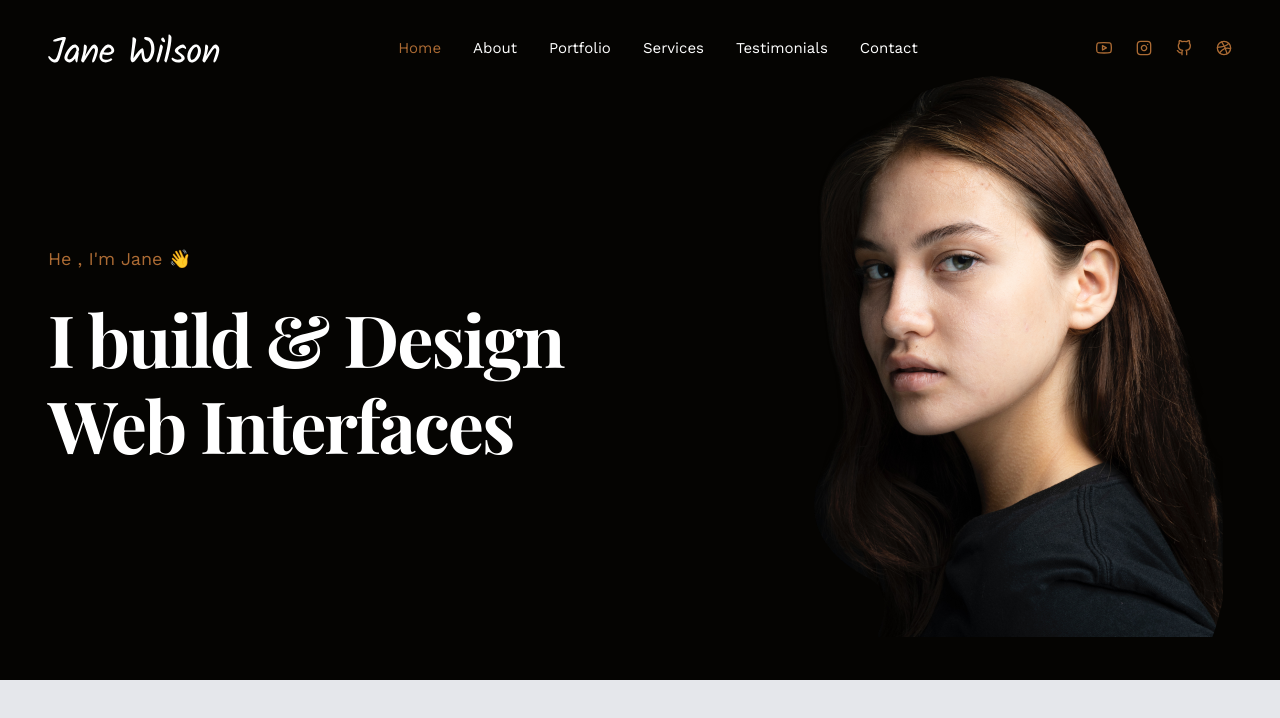
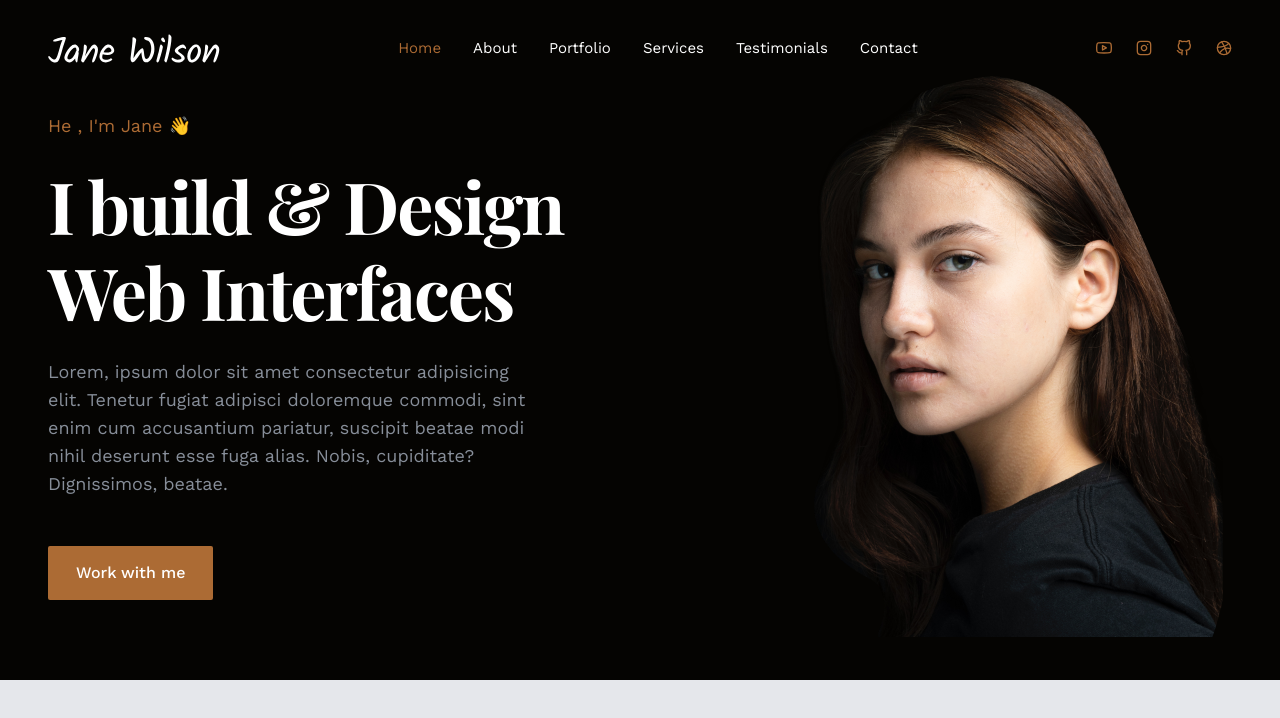
Before and after one commit to lODIN007l/PortafolioModels, a React (Vite) app in the folder PortFolioMinimalist/: page / in a window 1280 px wide. Shown: the top 718 px of the page. Built offline with nearby package versions, Linux system fonts and the light colour scheme; a web font is replaced by a local one.

Commit message:
describe

```diff
--- a/PortFolioMinimalist/src/components/Hero.jsx
+++ b/PortFolioMinimalist/src/components/Hero.jsx
@@ -17,6 +17,15 @@ const Hero = () => {
             <h1 className="text-4xl leading-[44px] md:text-5xl md:leading-tight lg:text-7xl lg:leading-[1.2] font-bold md:tracking-[-2px]">
               I build & Design <br /> Web Interfaces
             </h1>
+            <p className="pt-4 pb-8 md:pt-6 md:pb-12 max-w-[480px] text-lg text-center lg:text-left">
+              Lorem, ipsum dolor sit amet consectetur adipisicing elit. Tenetur
+              fugiat adipisci doloremque commodi, sint enim cum accusantium
+              pariatur, suscipit beatae modi nihil deserunt esse fuga alias.
+              Nobis, cupiditate? Dignissimos, beatae.
+            </p>
+            <button className="btn btn-md bg-accent hover:bg-accent-hover md:btn-lg transition-all">
+              Work with me
+            </button>
           </div>
           {/* right side  */}
           <div className="hidden lg:flex flex-1 justify-end items-end">
```
